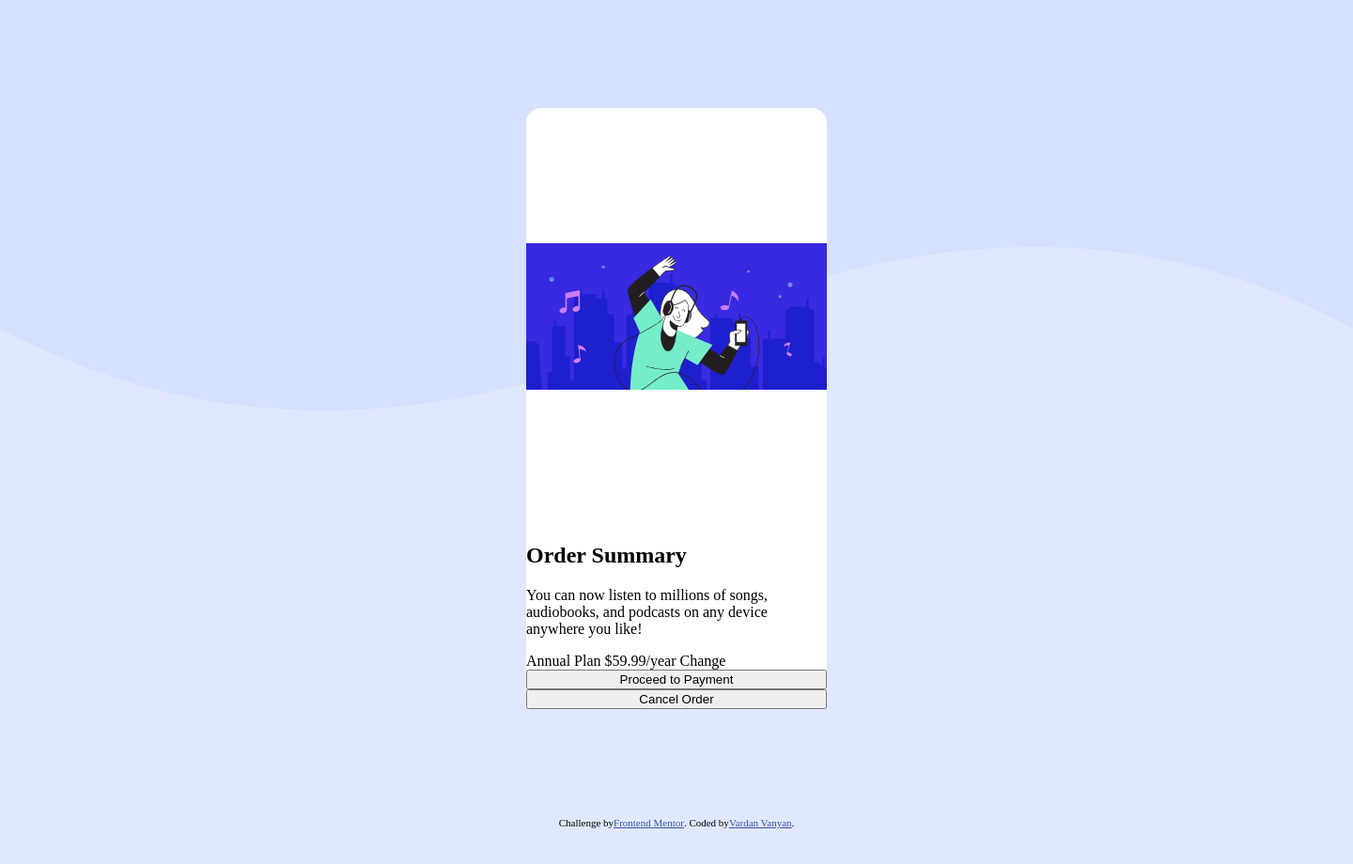
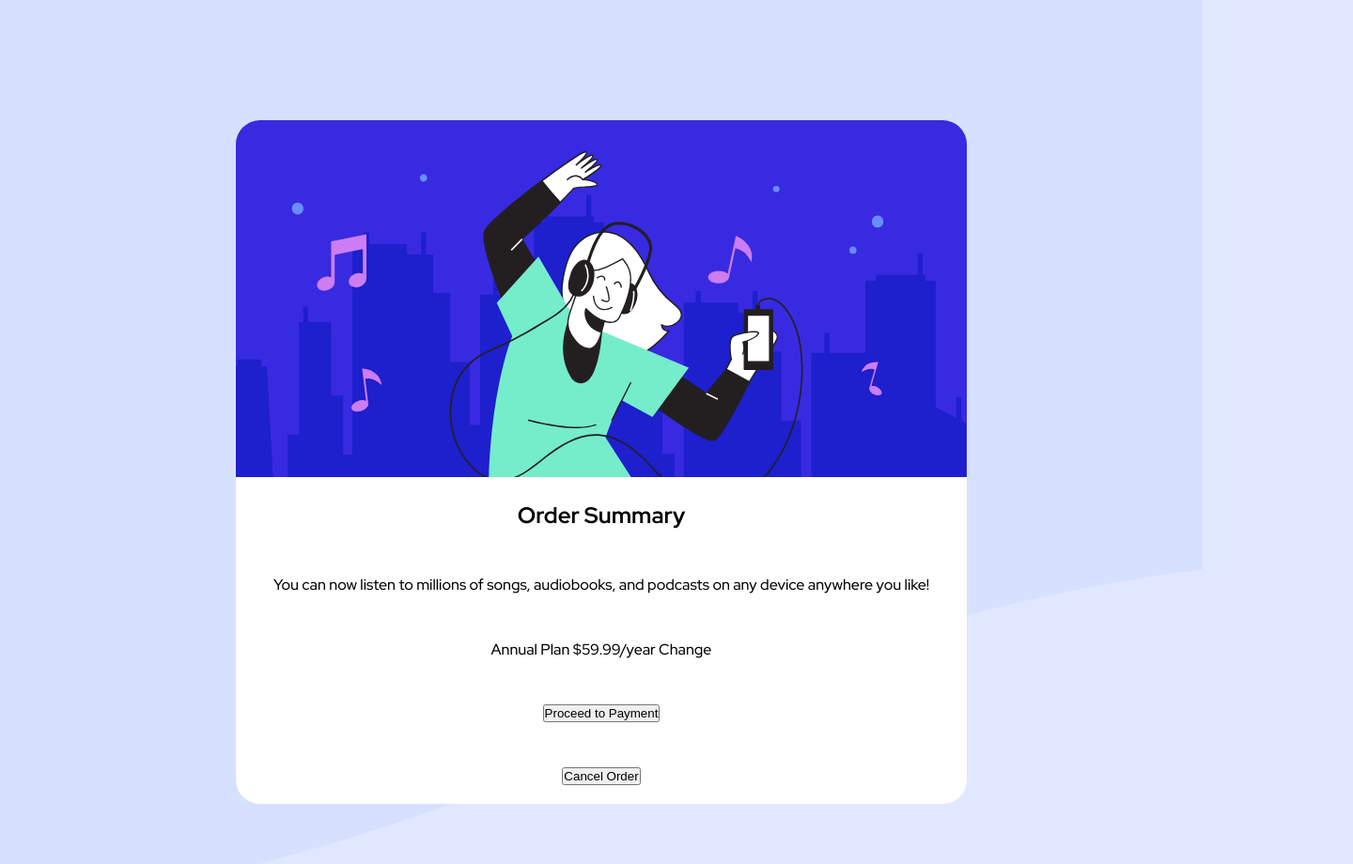
Before and after one commit to chopsquad/Projects, a plain HTML site: page Order Summary component/index.html in a window 1280 px wide. Shown: the whole page at 94% size, 1440 px wide, since content can reach past the window. Before the commit the page ends 882 px from the top, so only its background shows below. Drawn offline with Linux system fonts and the light colour scheme.

Commit message:
deleted the old css and started from scratch to get a better understanding of flexbox

```diff
--- a/Order Summary component/index.html
+++ b/Order Summary component/index.html
@@ -1,6 +1,10 @@
 <!DOCTYPE html>
 <html lang="en">
   <head>
+    <!-- Font -->
+    <link rel="preconnect" href="https://fonts.googleapis.com">
+    <link rel="preconnect" href="https://fonts.gstatic.com" crossorigin>
+    <link href="https://fonts.googleapis.com/css2?family=Red+Hat+Display:wght@500;700;900&display=swap" rel="stylesheet">
     <link rel="stylesheet" href="style.css">
     <meta charset="UTF-8" />
     <meta name="viewport" content="width=device-width, initial-scale=1.0" />
@@ -15,25 +19,21 @@
     </style>
   </head>
   <body>
-      <div class="full-container">
-          <div class="img-container">
+      <div class="container">
+        <div class="container_box1">
+          <div>
             <img src="images/illustration-hero.svg" alt="Picture of a girl dancing listening to some tunes">
           </div>
-          <div>
+          <div class="container_box2">
             <h2>Order Summary</h2>
             <p>
               You can now listen to millions of songs, audiobooks, and
               podcasts on any device anywhere you like!
             </p>
+          <div>Annual Plan $59.99/year Change</div>
+          <button>Proceed to Payment</button> <button>Cancel Order</button>
           </div>
-          <div>Annual Plan $59.99/year Change</div>
-        <button>Proceed to Payment</button> <button>Cancel Order</button>
+        </div>
       </div>
-    <div class="attribution">
-      Challenge by
-      <a href="https://www.frontendmentor.io?ref=challenge" target="_blank"
-        >Frontend Mentor</a
-      >. Coded by <a href="#">Vardan Vanyan</a>.
-    </div>
   </body>
 </html>
--- a/Order Summary component/style.css
+++ b/Order Summary component/style.css
@@ -1,44 +1,37 @@
-body {
+* {
   margin: 0;
   padding: 0;
+}
+
+body {
   background-color: hsl(225, 100%, 94%);
-  background-image: url("images/pattern-background-desktop.svg");
-  background-size: 1440px 437px;
+  background-image: url(images/pattern-background-desktop.svg);
+  background-size: cover;
   background-repeat: no-repeat;
-  width: 1440px;
+  background-position: center;
+  font-family: "Red Hat Display", sans-serif;
+  display: flex;
+  justify-content: center;
+}
+.container {
+  overflow: hidden; /* this hid the overflow in the image showing the border i applied to the background   */
+  margin: 10% 0;
+  background-color: white;
   display: flex;
   flex-direction: column;
+  align-items: center;
   justify-content: center;
-  align-content: center;
-  align-items: center;
+  border-radius: 1.6rem;
+  text-align: center;
 }
-.full-container {
-  background-color: white;
-  margin: 8% 0;
-  height: 40rem;
-  width: 20rem;
+.container img {
+  width: 100%;
+}
+
+.container_box2 {
+  margin: 20px 40px;
   display: flex;
   flex-direction: column;
-  border-radius: 1em;
+  align-items: center;
+  gap: 3rem;
 }
-
-.img-container{
-  display: flex;
-  flex: 1;
-  align-content: center;
-  align-items: center;
-}
-.img-container img{
-  max-width:100%;
-}
-
-.attribution {
-  display: flex;
-  flex: none;
-  align-self: ;
-  font-size: 11px;
-  text-align: center;
-}
-.attribution a {
-  color: hsl(228, 45%, 44%);
-}
```
